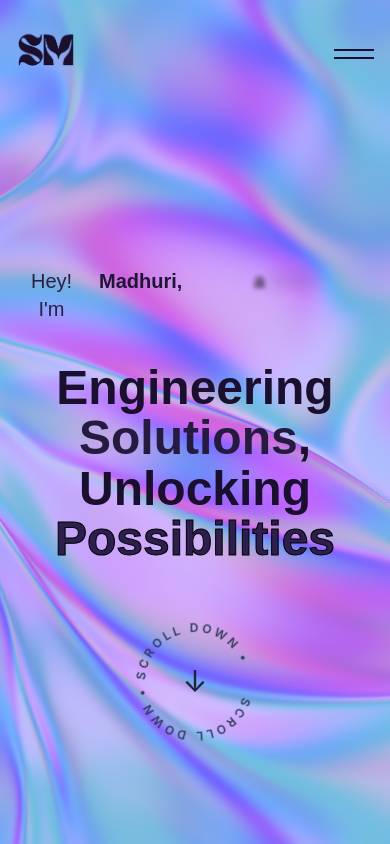
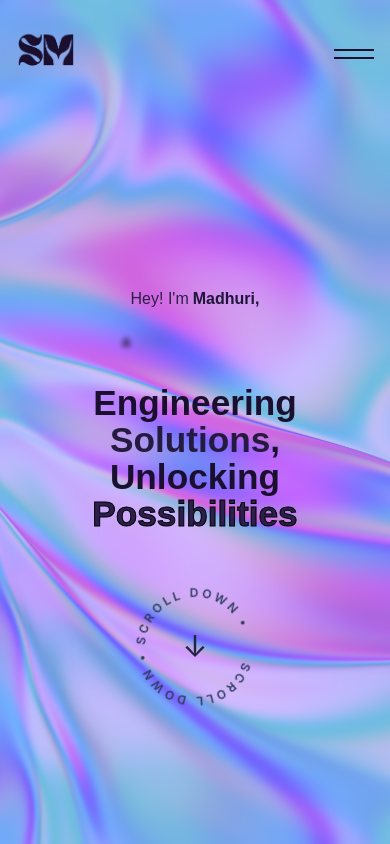
Before and after one commit to Madhuri36/myPortfolio, a React (Vite) app: page / in a window 390 px wide. Built offline with nearby package versions, Linux system fonts and the light colour scheme.

Commit message:
fixed hero responsiveness

```diff
--- a/src/sections/Hero.jsx
+++ b/src/sections/Hero.jsx
@@ -29,12 +29,12 @@ export default function Hero() {
 
   return (
     <section className="relative h-screen overflow-hidden">
-      {/* 🌈 Iridescence background (MUST receive mouse) */}
+      {/*  Iridescence background (MUST receive mouse) */}
       <div className="absolute inset-0 z-0">
         <Iridescence
           color={[0.82, 0.74, 1.0]}
           amplitude={0.19}
-          speed={0.9}
+          speed={0.8}
           mouseReact={true}
         />
       </div>
@@ -49,30 +49,45 @@ export default function Hero() {
   </p> */}
   {/* Intro + rotating role */}
   <div
-    className="flex items-baseline justify-center gap-3
-    text-xl sm:text-2xl lg:text-3xl font-heading mb-10
-    text-[#2A1F47]"
+  className="
+    flex flex-col sm:flex-row
+    items-center sm:items-baseline
+    justify-center
+    gap-1 sm:gap-3
+    text-base sm:text-2xl lg:text-3xl
+    font-heading
+    mb-8 sm:mb-10
+    text-[#2A1F47]
+  "
 >
+  {/* Hey + Name stays together from sm */}
+  <span className="flex gap-1 sm:gap-2 whitespace-nowrap">
     <span>Hey! I'm</span>
-
     <span className="font-semibold text-[#1F1538]">
       Madhuri,
     </span>
+  </span>
 
+  {/* Role */}
   <span className="inline-flex items-baseline font-semibold text-[#1A0F2E]">
     <TextGenerateEffect
       key={roles[index]}
       words={roles[index]}
-        className="leading-none"
+      className="leading-none whitespace-nowrap"
     />
   </span>
 </div>
 
+
 {/* Main headline */}
 <h1
-    className="font-heading font-bold leading-[1.05] mb-6
-    text-[clamp(3rem,6vw,6.5rem)]
-    text-[#1A0F2E]"
+  className="
+    font-heading font-bold leading-[1.05]
+    mb-5 sm:mb-6
+    text-[clamp(2.2rem,8vw,6.5rem)]
+    sm:text-[clamp(3rem,6vw,6.5rem)]
+    text-[#1A0F2E]
+  "
 >
   Engineering{" "}
   <span className="text-[#251A40]">Solutions</span>, <br />
@@ -82,12 +97,11 @@ export default function Hero() {
   </span>
 </h1>
 
-
-
 {/* CTA */}
 <div className="pointer-events-auto">
   <ScrollIndicator />
 </div>
+
 </div>
 
     </section>
```
Lines whose indentation alone changed are shown as unchanged.
